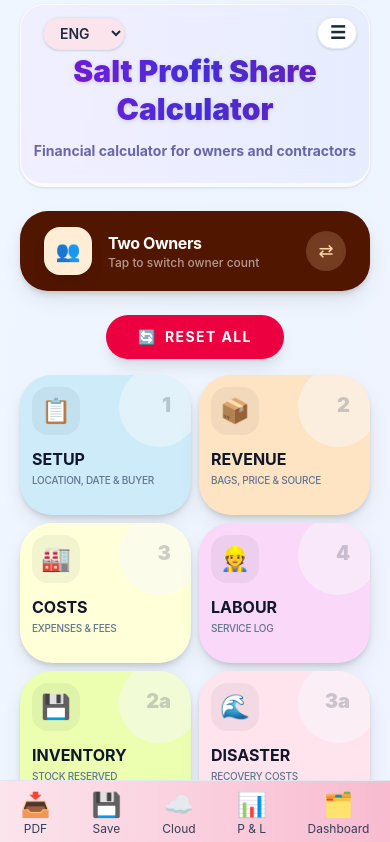
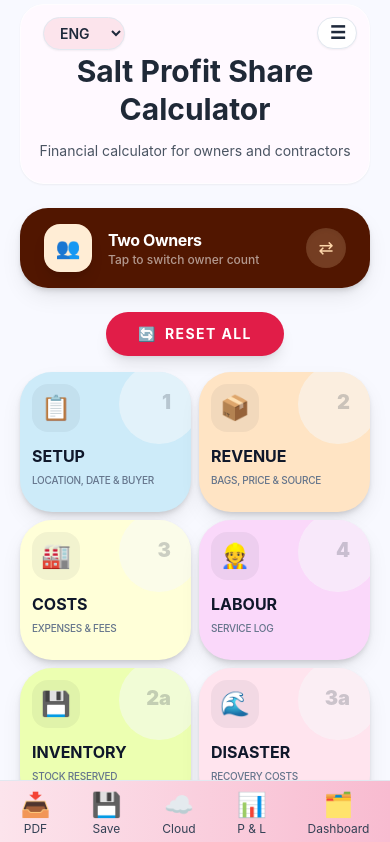
Before and after one commit to seiyadhniyas/Salt-Profit-Share-Calculator-SaaS, a React (Vite) app: page / in a window 390 px wide. Shown: the top 842 px of the page. Built offline with nearby package versions, Linux system fonts and the light colour scheme; no server answers.

Commit message:
Feature: Refactor styling and layout in multiple components, remove unused translations, and update Tailwind CSS configuration

```diff
--- a/src/App.jsx
+++ b/src/App.jsx
@@ -278,8 +278,6 @@ export default function App(){
     en: {
       title: 'Salt Profit Share Calculator',
       subtitle: 'Financial calculator for owners and contractors',
-      profitShare: 'Profit Share',
-      dashboard: 'Dashboard',
       documentDetails: "Document Details",
       locationDay: 'Location',
       date: 'Date',
@@ -529,8 +527,6 @@ export default function App(){
     ta: {
       title: 'உப்பு இலாபப் பங்கு கணக்கீடு',
       subtitle: 'உரிமையாளர்கள் மற்றும் ஒப்பந்தக்காரர்களுக்கான நிதி கணக்கீடு',
-      profitShare: 'இலாபப் பங்கு',
-      dashboard: 'டாஷ்போர்டு',
       documentDetails: "ஆவண விவரங்கள்",
       locationDay: 'இடம்',
       date: 'தேதி',
@@ -782,8 +778,6 @@ export default function App(){
     si: {
       title: 'ලුණු ලාභ බෙදාගැනීමේ ගණක යන්ත්‍රය',
       subtitle: 'අයිතිකරුවන් සහ කොන්ත්‍රාත්කරුවන් සඳහා මූල්‍ය ගණක යන්ත්‍රය',
-      profitShare: 'ලාභ බෙදාගැනීම',
-      dashboard: 'මුහුණුත',
       documentDetails: "ලේඛන විස්තර",
       locationDay: 'ස්ථානය',
       date: 'දිනය',
@@ -1490,7 +1484,7 @@ export default function App(){
   return (
     <div className={`min-h-screen bg-gradient-to-br from-blue-50 to-indigo-50 p-1 sm:p-4 pb-14 ${lang === 'ta' ? 'text-xs lg:text-sm' : 'text-sm lg:text-base'}`}>
       <div ref={rootRef} className="container-max">
-        <header className="relative mb-6 rounded-3xl border border-white/70 bg-gradient-to-r from-purple-100/50 to-indigo-100/50 px-1 sm:px-6 pb-5 pt-12 shadow-sm backdrop-blur-sm sm:pb-6 sm:pt-5 border-b-4 border-purple-200">
+        <header className="relative mb-6 rounded-3xl border border-white/70 bg-[#fff9ff] px-1 sm:px-6 pb-5 pt-12 shadow-sm backdrop-blur-sm sm:pb-6 sm:pt-5">
           <div className="absolute left-3 top-3 sm:left-5 sm:top-4" style={{paddingLeft: '10px'}}>
             <select
               value={lang}
@@ -1515,10 +1509,10 @@ export default function App(){
           </button>
 
           <div className="mx-auto max-w-3xl text-center">
-            <h1 className={`font-black leading-tight bg-gradient-to-r from-purple-700 via-indigo-700 to-purple-800 bg-clip-text text-transparent drop-shadow-sm ${lang === 'ta' ? 'text-2xl sm:text-3xl lg:text-4xl' : 'text-3xl sm:text-4xl lg:text-5xl'}`}>
+            <h1 className={`font-bold leading-tight text-gray-800 ${lang === 'ta' ? 'text-2xl sm:text-3xl lg:text-4xl' : 'text-3xl sm:text-4xl lg:text-5xl'}`}>
               {t('title')}
             </h1>
-            <p className={`mx-auto mt-3 max-w-2xl text-sm font-bold leading-relaxed text-indigo-900/70 sm:text-base ${lang === 'ta' ? 'text-xs sm:text-sm' : ''}`}>
+            <p className={`mx-auto mt-3 max-w-2xl text-sm leading-relaxed text-gray-600 sm:text-base ${lang === 'ta' ? 'text-xs sm:text-sm' : ''}`}>
               {t('subtitle')}
             </p>
           </div>
--- a/src/components/DashboardSummary.jsx
+++ b/src/components/DashboardSummary.jsx
@@ -82,7 +82,10 @@ export default function DashboardSummary({
         <div className="flex-1 overflow-y-auto p-4 sm:p-6 space-y-6 pb-9 custom-scrollbar">
           {/* User Profile and Auth */}
           <section className="overflow-hidden rounded-3xl border border-purple-100 bg-white shadow-sm">
-            <div className="flex flex-col gap-4 bg-gradient-to-r from-purple-700 to-indigo-600 px-6 py-5 text-white">
+            <div
+              className="flex flex-col gap-4 px-6 py-5 text-white"
+              style={{ background: 'linear-gradient(to right, #6b21a8, #4f46e5)' }}
+            >
               <div className="flex flex-wrap items-center justify-between gap-3">
                 <div className="flex items-center gap-3">
                   <div className="w-12 h-12 rounded-full bg-white/20 flex items-center justify-center text-2xl border border-white/30 backdrop-blur-md">👤</div>
@@ -104,7 +107,10 @@ export default function DashboardSummary({
 
             <div className="p-4 sm:p-6 space-y-6">
                {/* Billing & Premium */}
-               <div className="rounded-2xl border-2 border-purple-100 p-5 bg-gradient-to-br from-purple-50 to-white shadow-inner">
+               <div
+                  className="rounded-2xl border-2 border-purple-100 p-5 shadow-inner"
+                  style={{ background: 'linear-gradient(to bottom right, #faf5ff, #ffffff)' }}
+               >
                   <div className="flex flex-wrap items-center justify-between gap-4 mb-4">
                     <div className="text-[10px] font-black uppercase text-purple-400 tracking-widest">{tr('pricingAndAccess', 'PRICING & ACCESS')}</div>
                     <div className="px-3 py-1 bg-purple-100 text-purple-700 rounded-full text-[10px] font-bold uppercase">{tr('oneOffPrice', 'ONE-OFF: LKR 30,000')}</div>
@@ -226,11 +232,17 @@ export default function DashboardSummary({
                       className="w-full h-3 rounded-lg bg-purple-100 accent-purple-600 mb-4 sm:mb-8 cursor-pointer shadow-inner"
                     />
                     <div className="grid grid-cols-2 gap-2 sm:gap-4">
-                      <div className="bg-gradient-to-br from-slate-900 to-slate-700 p-3 sm:p-6 rounded-2xl text-center shadow-lg border-2 border-slate-600">
+                      <div
+                        className="p-3 sm:p-6 rounded-2xl text-center shadow-lg border-2 border-slate-600"
+                        style={{ background: 'linear-gradient(to bottom right, #1e293b, #334155)' }}
+                      >
                         <div className="text-[9px] sm:text-[10px] font-semibold text-slate-500 uppercase tracking-tight mb-1 sm:mb-2">CONTRACTOR SHARE</div>
                         <div className="text-2xl sm:text-4xl font-black text-white">{contractorSharePercentage}%</div>
                       </div>
-                      <div className="bg-gradient-to-br from-purple-700 to-indigo-600 p-3 sm:p-6 rounded-2xl text-center shadow-lg border-2 border-indigo-400">
+                      <div
+                        className="p-3 sm:p-6 rounded-2xl text-center shadow-lg border-2 border-indigo-400"
+                        style={{ background: 'linear-gradient(to bottom right, #6b21a8, #4f46e5)' }}
+                      >
                         <div className="text-[9px] sm:text-[10px] font-black text-purple-200 uppercase tracking-widest mb-1 sm:mb-2">OWNERS SHARE</div>
                         <div className="text-2xl sm:text-4xl font-black text-white">{100 - contractorSharePercentage}%</div>
                       </div>
--- a/src/components/RedesignedHeader.jsx
+++ b/src/components/RedesignedHeader.jsx
@@ -3,7 +3,10 @@ import TenantSwitcher from './TenantSwitcher.jsx'
 
 export default function RedesignedHeader({ user, tenantId, setTenantId, userRole }) {
   return (
-    <header className="flex items-center justify-between px-6 py-4 bg-gradient-to-r from-purple-600 to-indigo-500 shadow-lg">
+    <header
+      className="flex items-center justify-between px-6 py-4 shadow-lg"
+      style={{ background: 'linear-gradient(to right, #9333ea, #6366f1)' }}
+    >
       <div className="flex items-center gap-4">
         <span className="text-2xl font-extrabold text-white tracking-tight">Salt Profit Share</span>
         <TenantSwitcher user={user} tenantId={tenantId} setTenantId={setTenantId} />
--- a/src/components/ResultSection.jsx
+++ b/src/components/ResultSection.jsx
@@ -175,15 +175,6 @@ export default function ResultSection({results, t, ownerNames = ['', ''], ownerC
                   </>
                 )}
               </div>
-              <div className="mt-8 pt-6 border-t border-orange-200/50">
-                <button
-                  type="button"
-                  className="w-full py-4 px-6 rounded-[24px] bg-gradient-to-r from-purple-600 via-indigo-600 to-purple-700 text-white font-black text-lg uppercase tracking-wider shadow-[0_8px_20px_-4px_rgba(79,70,229,0.4)] active:scale-95 transition-all hover:shadow-[0_12px_25px_-4px_rgba(79,70,229,0.5)] hover:brightness-110 flex items-center justify-center gap-3 border border-white/20"
-                >
-                  <span className="text-2xl">💰</span>
-                  {t ? t('profitShare') : 'Profit Share'}
-                </button>
-              </div>
             </div>
           </div>
         </div>
--- a/src/index.css
+++ b/src/index.css
@@ -1,15 +1,9 @@
-@reference "tailwindcss";
+@import "tailwindcss";
 
-@tailwind base;
-@tailwind components;
-@tailwind utilities;
-
-@layer base {
-  body {
-    @apply antialiased text-slate-900 bg-[#f8f9ff];
-    font-family: 'Inter', -apple-system, BlinkMacSystemFont, "Segoe UI", Roboto, Helvetica, Arial, sans-serif;
-    -webkit-tap-highlight-color: transparent;
-  }
+body {
+  @apply antialiased text-slate-900 bg-[#f8f9ff];
+  font-family: 'Inter', -apple-system, BlinkMacSystemFont, "Segoe UI", Roboto, Helvetica, Arial, sans-serif;
+  -webkit-tap-highlight-color: transparent;
 }
 
 /* Material Design / Android Native feel */
--- /dev/null
+++ b/tailwind.config.js
@@ -0,0 +1,19 @@
+/** @type {import('tailwindcss').Config} */
+export default {
+  content: [
+    './index.html',
+    './src/**/*.{js,jsx,ts,tsx}',
+  ],
+  theme: {
+    extend: {
+      backgroundImage: {
+        'gradient-purple': 'linear-gradient(to right, #9333ea, #6366f1)',
+        'gradient-blue': 'linear-gradient(to right, #3b82f6, #06b6d4)',
+        'gradient-green': 'linear-gradient(to right, #10b981, #059669)',
+        'gradient-orange': 'linear-gradient(to right, #f97316, #f59e0b)',
+        'gradient-slate': 'linear-gradient(to right, #1e293b, #3b82f6)',
+      },
+    },
+  },
+  plugins: [],
+}
--- a/vite.config.js
+++ b/vite.config.js
@@ -4,9 +4,6 @@ import react from '@vitejs/plugin-react'
 export default defineConfig({
   root: './',
   plugins: [react()],
-  css: {
-    postcss: null
-  },
   server: {
     port: 3000,
     open: true,
```
